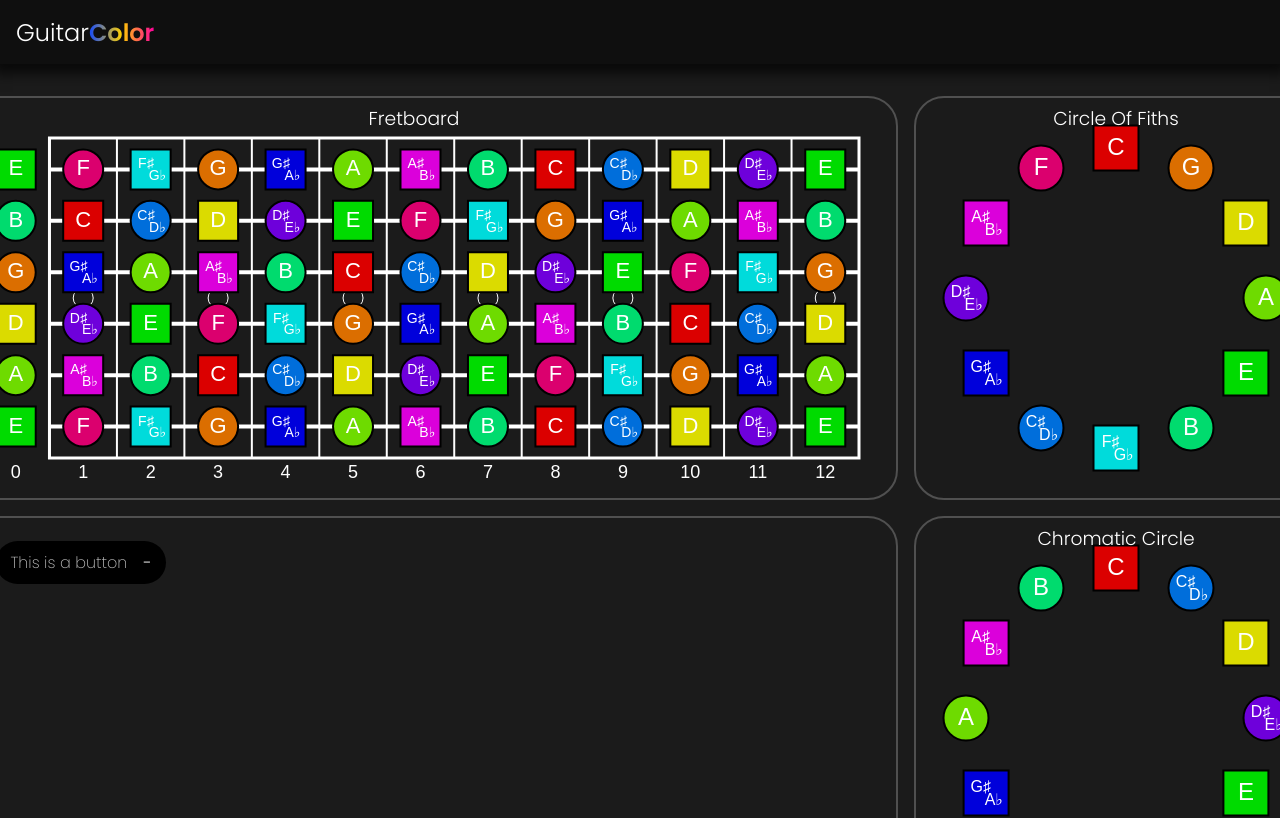
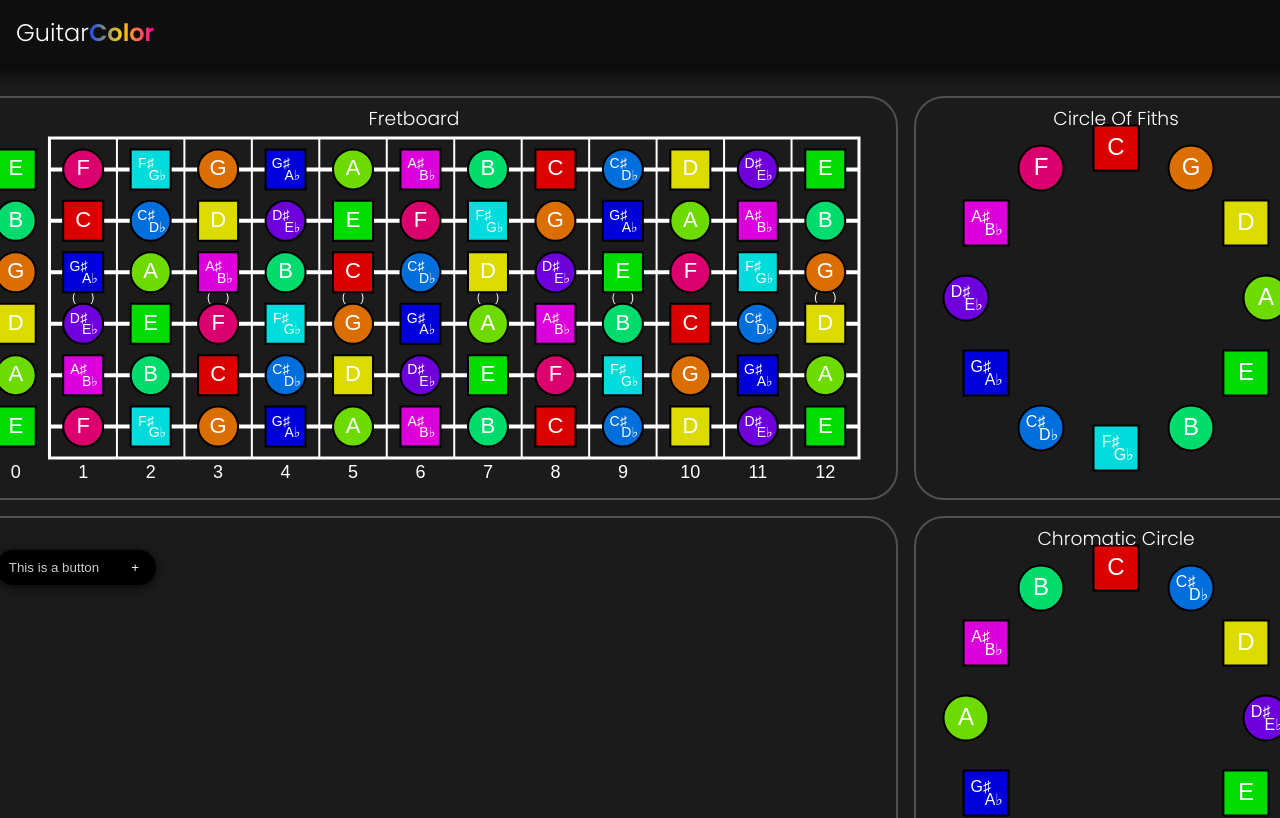
Before and after one commit to casperrr/color-guitar, a Next.js app: page / in a window 1280 px wide. Shown: the top 818 px of the page. Built offline with nearby package versions, Linux system fonts and the light colour scheme.

Commit message:
added 1 dropdown to the controls section

```diff
--- a/components/Controls/Controls.jsx
+++ b/components/Controls/Controls.jsx
@@ -1,13 +1,13 @@
-import Dropdown from '../Inputs/Dropdown/Dropdown';
+// import Dropdown from '../Inputs/Dropdown/Dropdown';
+import Dropdown from '@/components/Inputs/Dropdown2/Dropdown2';
 import styles from './Controls.module.css';
+import React from 'react';
 
 export default function Controls(){
 
     return(
         <div className={styles.controls_container}>
-            <Dropdown name={"This is a button"}>
-                <p>Here is some text that u cant see</p>
-            </Dropdown>
+            <Dropdown title="This is a button"/>
         </div>
     );
 }
--- a/components/Inputs/Dropdown2/Dropdown.module.css
+++ b/components/Inputs/Dropdown2/Dropdown.module.css
@@ -1,13 +1,17 @@
 .dropdown{
     position: relative;
+    width: 10rem;
+
 }
 
 .DropdownBtn{
+    position: relative;
     width: 10rem;
     display: flex;
     justify-content: space-between;
     background-color: #000000;
     color: #ffffffcb;
+    z-index: 100;
     border-style: none;
     padding: 0.6rem 0.8rem;
     border-radius: 50px;
@@ -34,6 +38,7 @@
 .menuHider{
     position: absolute;
     top: 50%;
+    z-index: 1;
     pointer-events: none;
     overflow: hidden;
     width: 100%;
@@ -43,10 +48,11 @@
 
 .Menu{
     position: absolute;
+    pointer-events: all;
     left: 0;
     /* top: 50%; */
     list-style: none;
-    z-index: -1;
+    z-index: 1;
     width: 100%;
     background-color: #0f0f0f;
     border-radius: 0px 0px 14px 14px;
@@ -71,6 +77,7 @@
     pointer-events: all;
     justify-content: space-between;
     align-items: center;
+    pointer-events: all;
 }
 /* .MenuItem::after{
     content: "";
--- a/components/Inputs/Dropdown2/Dropdown2.jsx
+++ b/components/Inputs/Dropdown2/Dropdown2.jsx
@@ -23,10 +23,9 @@ export default function Dropdown(props) {
     function MenuItem(props){
 
         function handleSelect(e,selected){
-            let target = e.target;
-            console.log(e)
+            // console.log(e)
             setSelected(items[selected]);
-            console.log(selected)
+            // console.log(selected)
             handleClick();
         }
 
```
